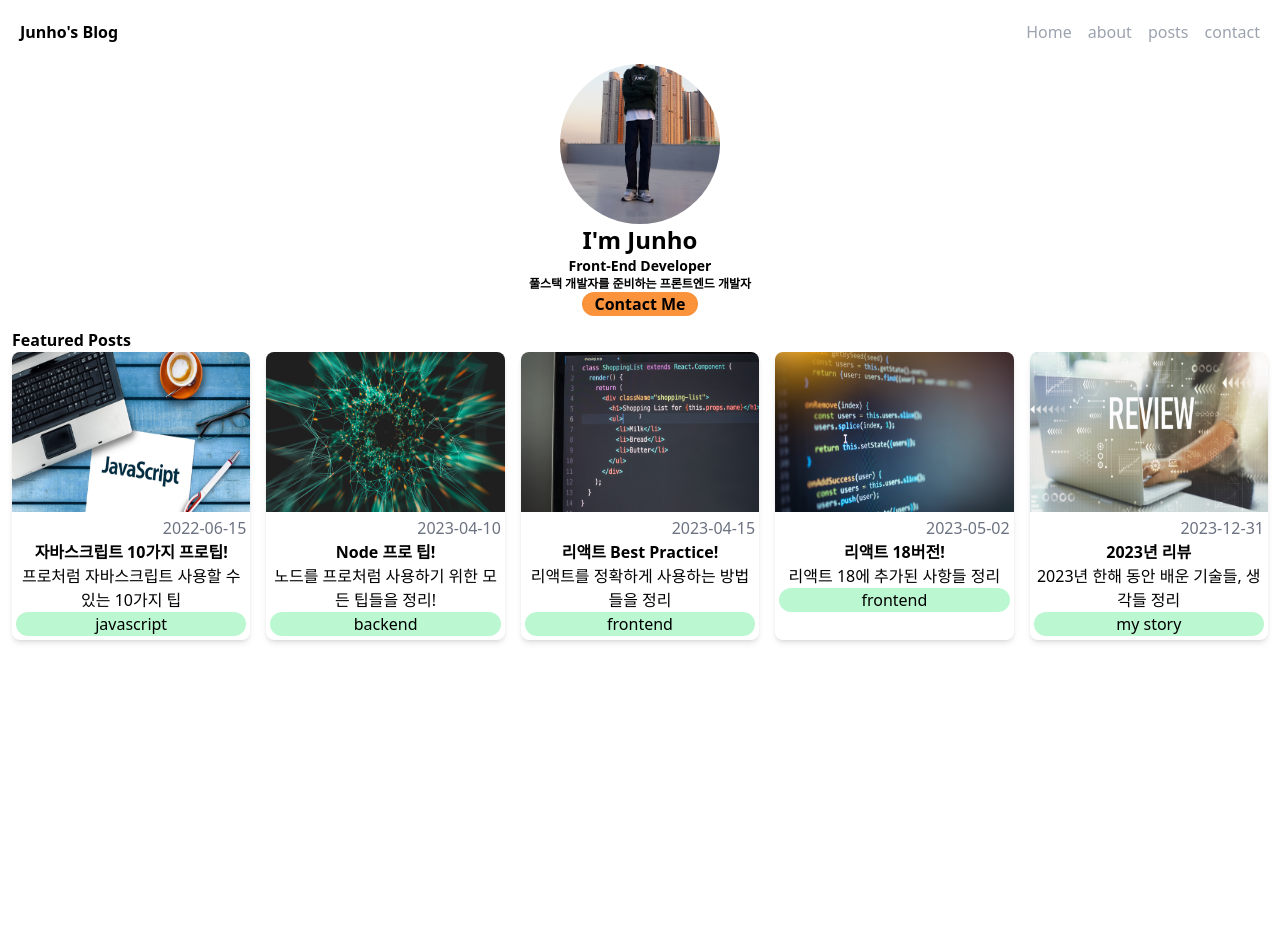
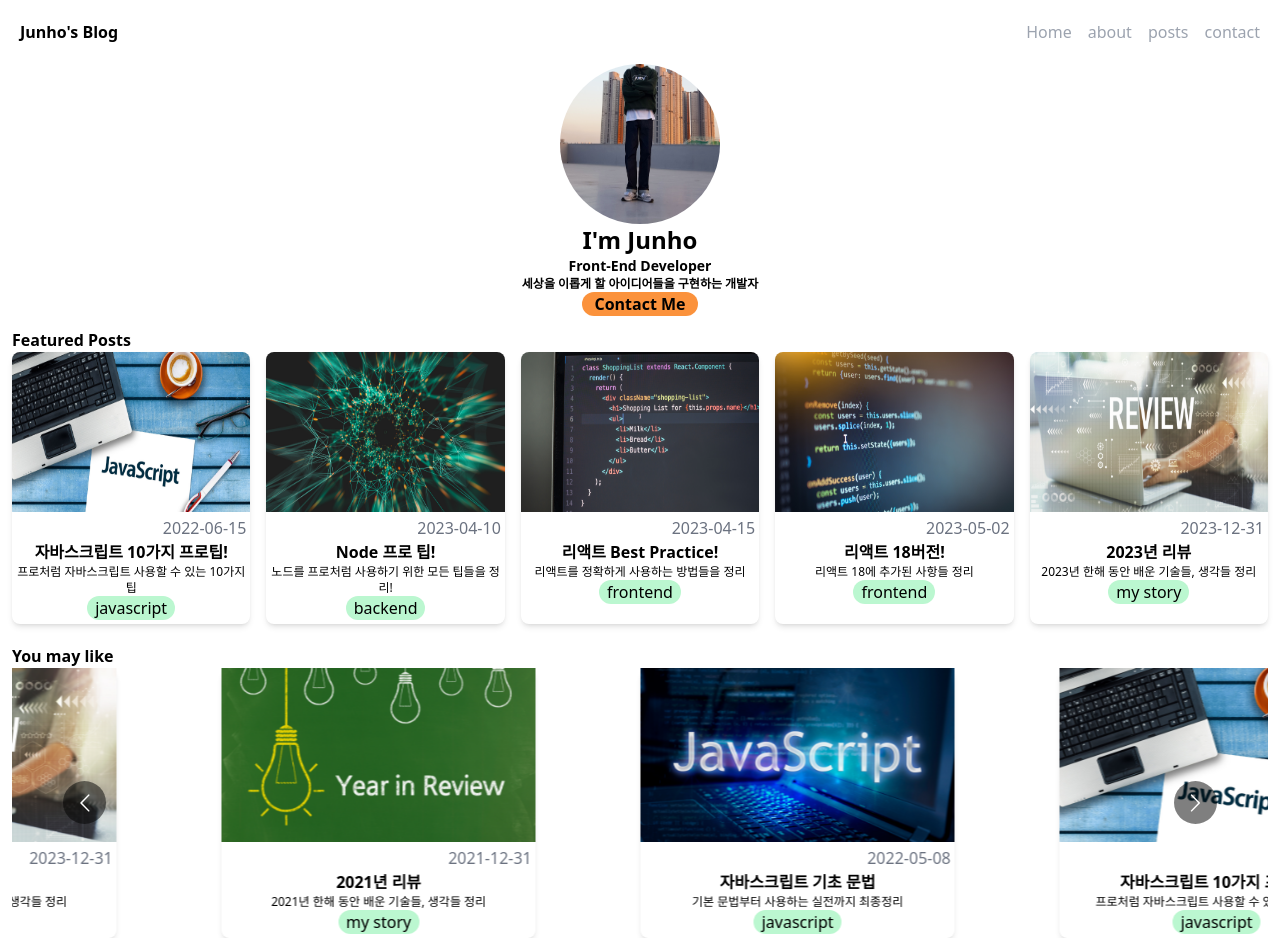
Before and after one commit to JunhOpportunity/JH-Blog, a Next.js app: page / in a window 1280 px wide. Before the commit the page ends 800 px from the top, so only its background shows below. Built offline with nearby package versions, Linux system fonts and the light colour scheme.

Commit message:
Add Carousel about Posts

```diff
--- a/package.json
+++ b/package.json
@@ -20,6 +20,7 @@
     "react": "18.2.0",
     "react-dom": "18.2.0",
     "react-multi-carousel": "^2.8.3",
+    "react-router-dom": "^6.10.0",
     "tailwindcss": "3.3.1",
     "typescript": "5.0.4"
   }
--- a/src/app/page.tsx
+++ b/src/app/page.tsx
@@ -3,6 +3,7 @@ import { Inter } from "next/font/google";
 import profileImage from "../../public/images/profile.png";
 import Link from "next/link";
 import data from "../../data/posts.json";
+import { CarouselComponent } from "../components/CarouselComponent";
 
 const inter = Inter({ subsets: ["latin"] });
 
@@ -18,7 +19,7 @@ export default function Home() {
         <h1 className="font-bold text-2xl">I'm Junho</h1>
         <h2 className="font-bold text-sm">Front-End Developer</h2>
         <h3 className="font-bold text-xs">
-          풀스택 개발자를 준비하는 프론트엔드 개발자
+          세상을 이롭게 할 아이디어들을 구현하는 개발자
         </h3>
         <Link
           href="contact"
@@ -51,10 +52,12 @@ export default function Home() {
                       {postData.date}
                     </h1>
                     <h1 className="font-bold">{postData.title}</h1>
-                    <h1>{postData.description}</h1>
-                    <h1 className="rounded-full bg-green-200 px-1 font-light">
-                      {postData.category}
-                    </h1>
+                    <h1 className="text-xs">{postData.description}</h1>
+                    <div className="w-full flex justify-center items-center">
+                      <div className="rounded-full bg-green-200 px-2 font-light">
+                        {postData.category}
+                      </div>
+                    </div>
                   </div>
                 </Link>
               </>
@@ -63,6 +66,10 @@ export default function Home() {
             )
           )}
         </div>
+        <div className="mt-5">
+          <h1 className="font-bold">You may like</h1>
+          <CarouselComponent />
+        </div>
       </div>
     </>
   );
--- /dev/null
+++ b/src/components/CarouselComponent.tsx
@@ -0,0 +1,70 @@
+"use client";
+
+import Carousel from "react-multi-carousel";
+import "react-multi-carousel/lib/styles.css";
+import PostCardComponent from "./PostCardComponent";
+import data from "../../data/posts.json";
+import Link from "next/link";
+
+export const responsive = {
+  desktop: {
+    breakpoint: { max: 3000, min: 1024 },
+    items: 3,
+    slidesToSlide: 3, // optional, default to 1.
+  },
+  tablet: {
+    breakpoint: { max: 1024, min: 464 },
+    items: 2,
+    slidesToSlide: 2, // optional, default to 1.
+  },
+  mobile: {
+    breakpoint: { max: 464, min: 0 },
+    items: 1,
+    slidesToSlide: 1, // optional, default to 1.
+  },
+};
+
+export function CarouselComponent() {
+  return (
+    <>
+      <Carousel
+        swipeable={true}
+        draggable={true}
+        showDots={false}
+        responsive={responsive}
+        infinite={true}
+        keyBoardControl={true}
+        centerMode={true}
+        transitionDuration={1500}
+        containerClass="carousel-container"
+        dotListClass="custom-dot-list-style"
+        itemClass="carousel-item-padding-40-px"
+      >
+        {data.map((postData) => (
+          <Link
+            href={`/posts/${postData.path}`}
+            className="w-3/4 ease-in duration-300 hover:scale-105 flex flex-col text-center rounded-lg shadow-md shadow-black-100"
+          >
+            <div>
+              <img
+                src={`/images/posts/${postData.path}.png`}
+                alt={`${postData.path}`}
+              />
+            </div>
+
+            <div className="p-1">
+              <h1 className="text-right text-gray-500">{postData.date}</h1>
+              <h1 className="font-bold">{postData.title}</h1>
+              <h1 className="text-xs">{postData.description}</h1>
+              <div className="w-full flex justify-center items-center">
+                <div className="rounded-full bg-green-200 px-2 font-light">
+                  {postData.category}
+                </div>
+              </div>
+            </div>
+          </Link>
+        ))}
+      </Carousel>
+    </>
+  );
+}
--- /dev/null
+++ b/src/components/PostCardComponent.tsx
@@ -0,0 +1,34 @@
+import Image from "next/image";
+import Link from "next/link";
+import data from "../../data/posts.json";
+
+export default function PostCardComponent() {
+  return (
+    <>
+      {data.map((postData) => (
+        <Link
+          href={`/posts/${postData.path}`}
+          className="ease-in duration-300 hover:scale-105 flex flex-col text-center rounded-lg shadow-md shadow-black-100"
+        >
+          <div className="relative w-full h-40">
+            <Image
+              className="rounded-t-lg"
+              src={`/images/posts/${postData.path}.png`}
+              alt={`${postData.path}`}
+              fill
+            />
+          </div>
+
+          <div className="p-1">
+            <h1 className="text-right text-gray-500">{postData.date}</h1>
+            <h1 className="font-bold">{postData.title}</h1>
+            <h1>{postData.description}</h1>
+            <h1 className="rounded-full bg-green-200 px-1 font-light">
+              {postData.category}
+            </h1>
+          </div>
+        </Link>
+      ))}
+    </>
+  );
+}
```
Also changed, not shown: 1 other file (tests, documents, lock files or other folders).
